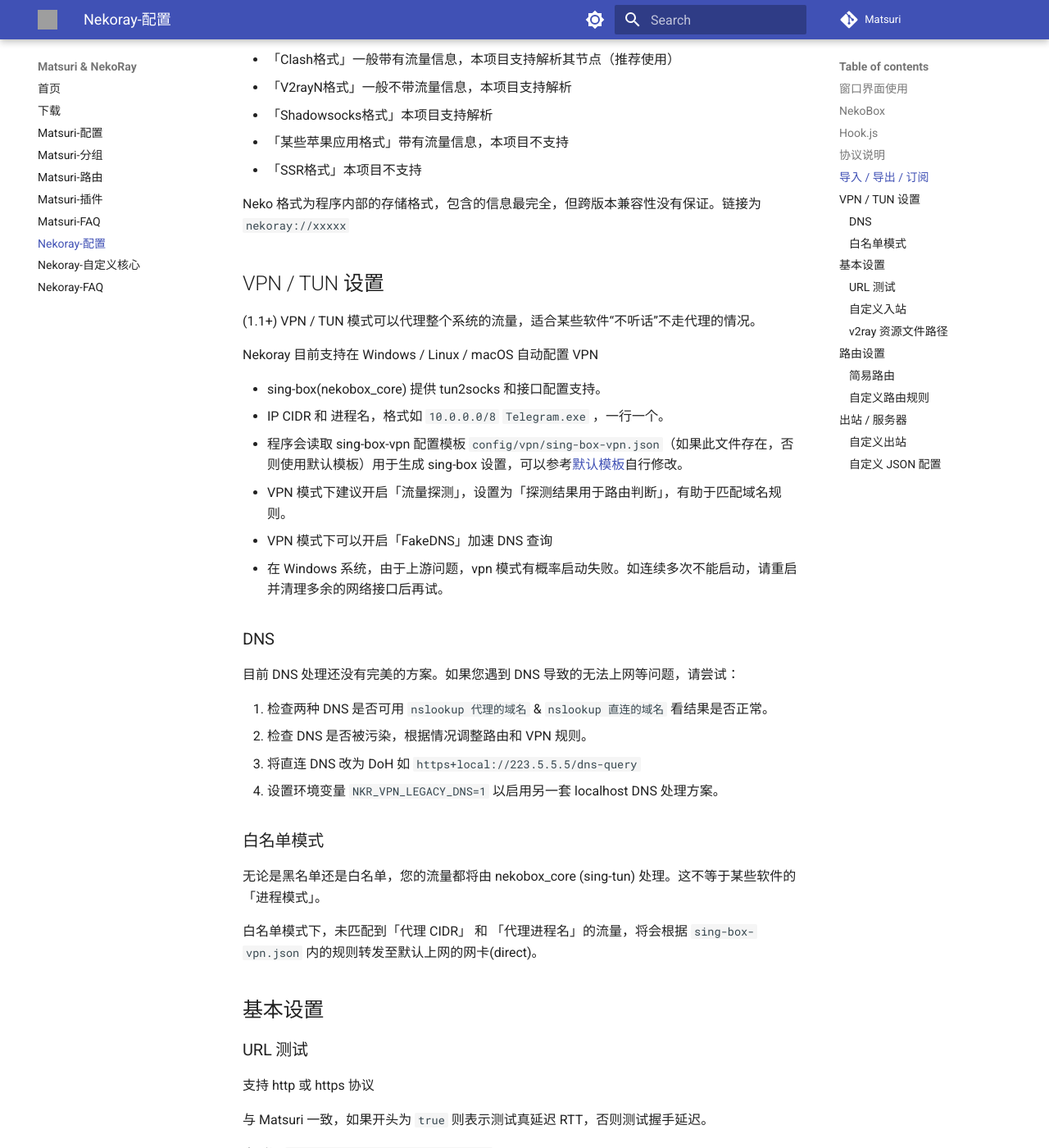
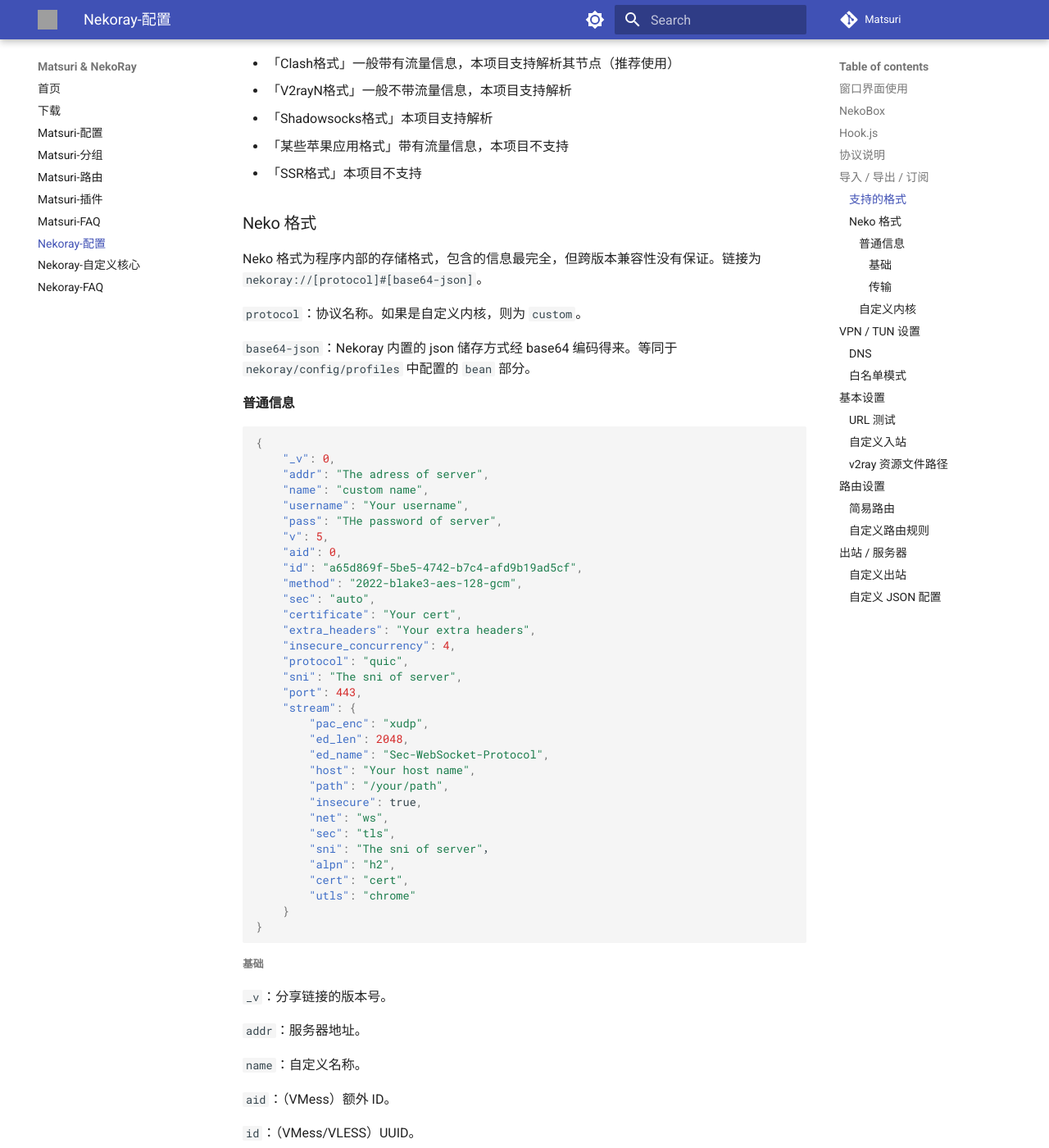
Before and after one commit to MatsuriDayo/matsuridayo.github.io, an MkDocs documentation site: the page built from docs/n-configuration.md, in a window 1280 px wide and 1400 px high, scrolled down 1716 px. Shown: the whole window at 82% size. Built offline with MkDocs 1.6.1 and Material for MkDocs 9.7.7, drawn with Linux system fonts in a browser that asks for light colours; comment, search, counter and statistics services are not loaded; some of the changed text lies outside the part shown; grey boxes are pictures that could not be loaded.

Commit message:
增加 nekolink 分享标准

````diff
--- a/docs/n-configuration.md
+++ b/docs/n-configuration.md
@@ -37,7 +37,7 @@
 
 ## 导入 / 导出 / 订阅
 
-支持的格式:
+### 支持的格式
 
 - 「Clash格式」一般带有流量信息，本项目支持解析其节点（推荐使用）
 - 「V2rayN格式」一般不带流量信息，本项目支持解析
@@ -45,7 +45,142 @@
 - 「某些苹果应用格式」带有流量信息，本项目不支持
 - 「SSR格式」本项目不支持
 
-Neko 格式为程序内部的存储格式，包含的信息最完全，但跨版本兼容性没有保证。链接为 `nekoray://xxxxx`
+### Neko 格式
+
+Neko 格式为程序内部的存储格式，包含的信息最完全，但跨版本兼容性没有保证。链接为 `nekoray://[protocol]#[base64-json]`。
+
+`protocol`：协议名称。如果是自定义内核，则为 `custom`。
+
+`base64-json`：Nekoray 内置的 json 储存方式经 base64 编码得来。等同于 `nekoray/config/profiles` 中配置的 `bean` 部分。
+
+#### 普通信息
+
+```json
+{
+    "_v": 0,
+    "addr": "The adress of server",
+    "name": "custom name",
+    "username": "Your username",
+    "pass": "THe password of server",
+    "v": 5,
+    "aid": 0,
+    "id": "a65d869f-5be5-4742-b7c4-afd9b19ad5cf",
+    "method": "2022-blake3-aes-128-gcm",
+    "sec": "auto",
+    "certificate": "Your cert",
+    "extra_headers": "Your extra headers",
+    "insecure_concurrency": 4,
+    "protocol": "quic",
+    "sni": "The sni of server",
+    "port": 443,
+    "stream": {
+        "pac_enc": "xudp",
+        "ed_len": 2048,
+        "ed_name": "Sec-WebSocket-Protocol",
+        "host": "Your host name",
+        "path": "/your/path",
+        "insecure": true,
+        "net": "ws",
+        "sec": "tls",
+        "sni": "The sni of server"，
+        "alpn": "h2",
+        "cert": "cert",
+        "utls": "chrome"
+    }
+}
+```
+
+##### 基础
+
+`_v`：分享链接的版本号。
+
+`addr`：服务器地址。
+
+`name`：自定义名称。
+
+`aid`：（VMess）额外 ID。
+
+`id`：（VMess/VLESS）UUID。
+
+`method`：（shadowsocks）加密方式。
+
+`username`：（socks/http/naiveproxy）用户名。
+
+`pass`：（trojan/shadowsocks/naiveproxy）密码。
+
+`v`：（socks）版本号。
+
+`sec`：（VMess）加密方式。
+
+`port`：服务器端口。
+
+`pac_enc`：（VMess/VLESS）包编码。
+
+`certificate`：（naiveproxy）证书内容。
+
+`extra_headers`：（naiveproxy）附加标头。
+
+`insecure_concurrency`：（naiveproxy）不安全并发。
+
+`protocol`：（naiveproxy）协议。
+
+`sni`：（naiveproxy）sni。
+
+##### 传输
+
+`net`：传输方式。
+
+`ed_len`：（ws）EarlyData Length。如果传输方式不为 ws，则值为 1。
+
+`ed_name`：（ws）EarlyData Name。
+
+`host`：（tcp/ws/http）Host。
+
+`path`：（tcp/ws/http/grpc）Path。
+
+`sec`：传输层安全。
+
+`insecure`：（TLS）允许不安全的连接。
+
+`sni`：（TLS）sni。
+
+`alpn`：（TLS）alpn。
+
+`cert`：（TLS）绑定的证书内容。
+
+`utls`：（TLS）uTLS 对应的指纹名。
+
+#### 自定义内核
+
+```json
+{
+    "_v": 0,
+    "addr": "127.0.0.1",
+    "cmd": [
+        "--no-check",
+        "-c",
+        "%config%"
+    ],
+    "core": "hysteria",
+    "cs": "{\n  \"server\": \"127.0.0.1:%mapping_port%\",\n  \"server_name\": \"example.com\",\n  \"obfs\": \"fuck me till the daylight\",\n  \"up_mbps\": 10,\n  \"down_mbps\": 50,\n  \"socks5\": {\n    \"listen\": \"127.0.0.1:%socks_port%\"\n  }\n}",
+    "cs_suffix": "json",
+    "mapping_port": 4444,
+    "port": 1080,
+    "socks_port": 4445
+}
+```
+
+`cmd`：命令行参数。
+
+`core`：自定义内核名。只有名称相同才能导入。
+
+`cs`：自定义配置。
+
+`cs_suffix`：自定义配置文件后缀。
+
+`mapping_port`：mapping_port。
+
+`socks_port`：socks_port。
 
 ## VPN / TUN 设置
 
````
